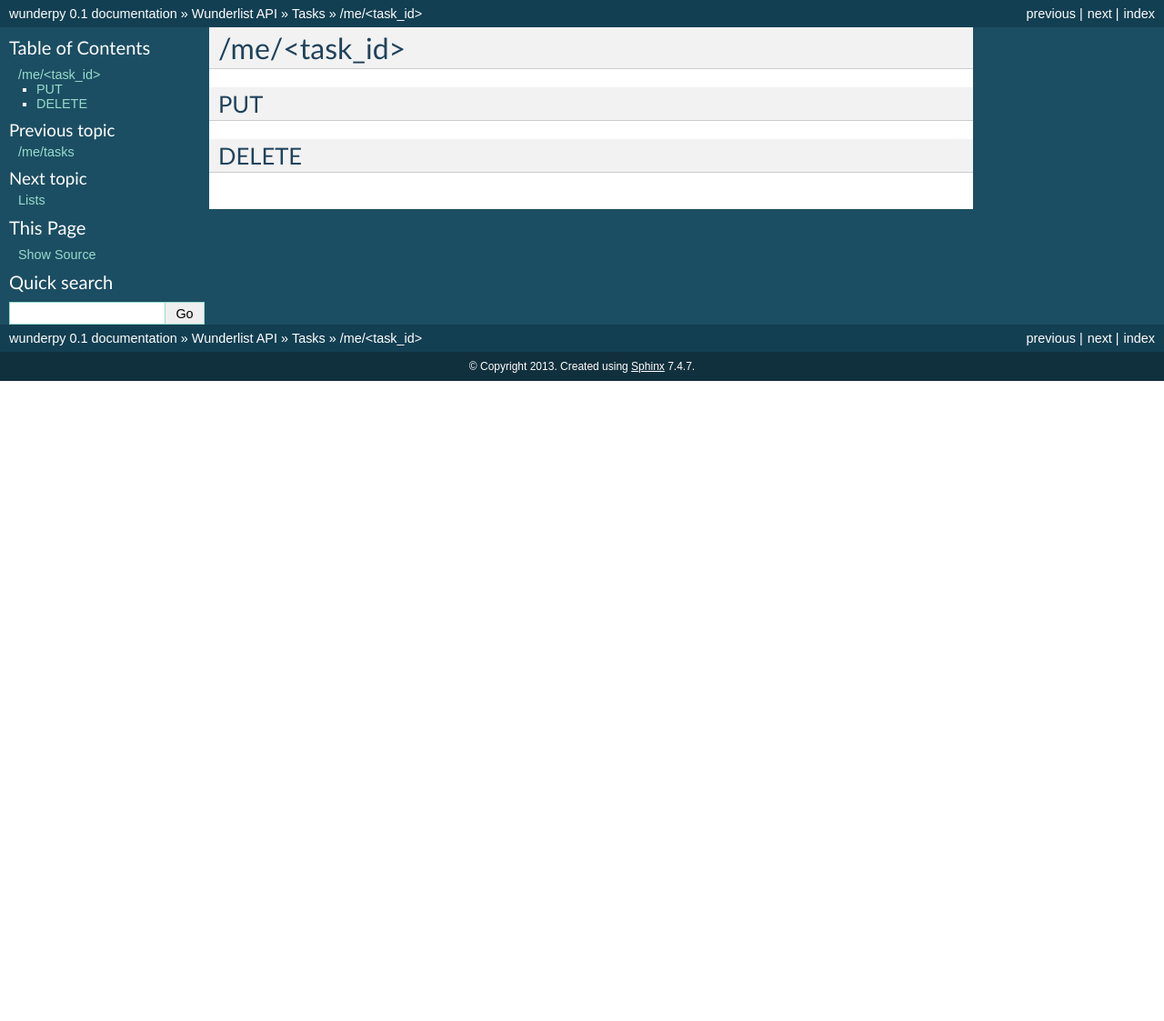
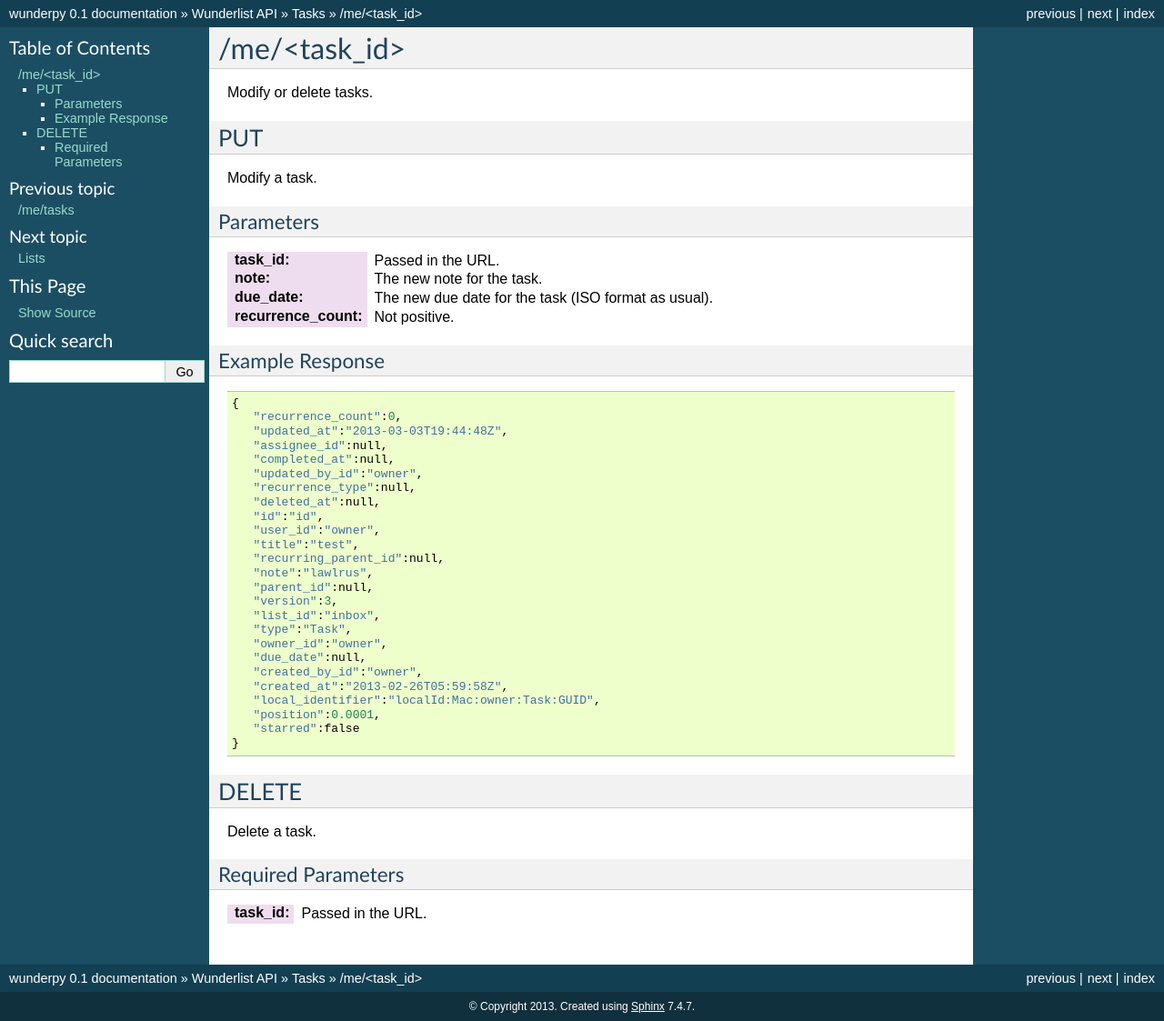
Before and after one commit to movermeyer/wunderpy, a Sphinx documentation site: the page built from docs/source/wunderlist_api/tasks/task_id.rst, in a window 1280 px wide. Shown: the whole page at 91% size. Built offline with Sphinx 7.4.7, drawn with Linux system fonts in a browser that asks for light colours; before the commit the page ends 900 px from its top, so only the background shows below that.

Commit message:
Document /me/task_id

```diff
--- a/docs/source/wunderlist_api/tasks/task_id.rst
+++ b/docs/source/wunderlist_api/tasks/task_id.rst
@@ -1,8 +1,53 @@
 /me/<task_id>
 =============
 
+Modify or delete tasks.
+
 PUT
 ---
+Modify a task.
+
+Parameters
+""""""""""
+:task_id: Passed in the URL.
+:note: The new note for the task.
+:due_date: The new due date for the task (ISO format as usual).
+:recurrence_count: Not positive.
+
+Example Response
+""""""""""""""""
+::
+
+    {
+       "recurrence_count":0,
+       "updated_at":"2013-03-03T19:44:48Z",
+       "assignee_id":null,
+       "completed_at":null,
+       "updated_by_id":"owner",
+       "recurrence_type":null,
+       "deleted_at":null,
+       "id":"id",
+       "user_id":"owner",
+       "title":"test",
+       "recurring_parent_id":null,
+       "note":"lawlrus",
+       "parent_id":null,
+       "version":3,
+       "list_id":"inbox",
+       "type":"Task",
+       "owner_id":"owner",
+       "due_date":null,
+       "created_by_id":"owner",
+       "created_at":"2013-02-26T05:59:58Z",
+       "local_identifier":"localId:Mac:owner:Task:GUID",
+       "position":0.0001,
+       "starred":false
+    }
 
 DELETE
 ------
+Delete a task.
+
+Required Parameters
+"""""""""""""""""""
+:task_id: Passed in the URL.
```
